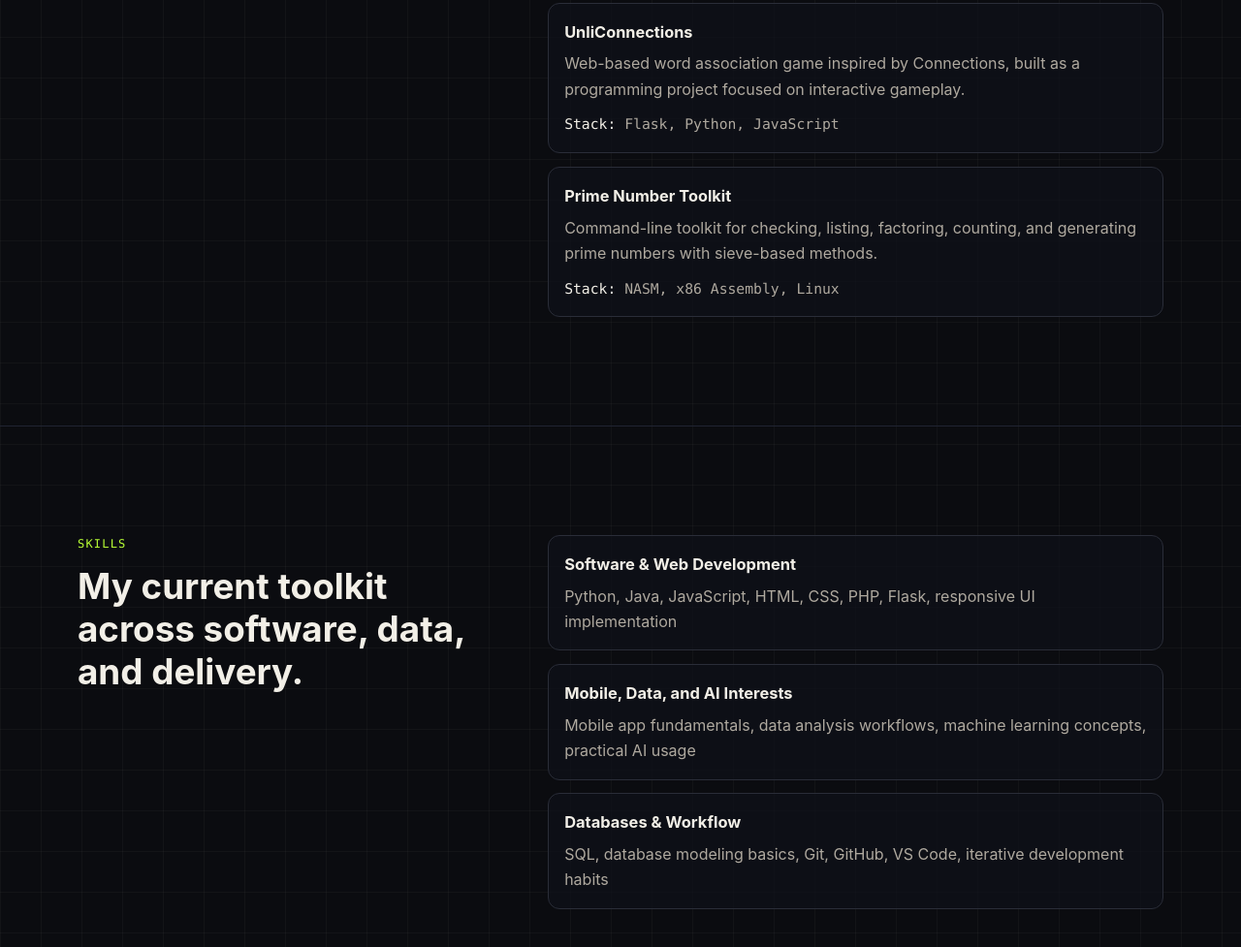
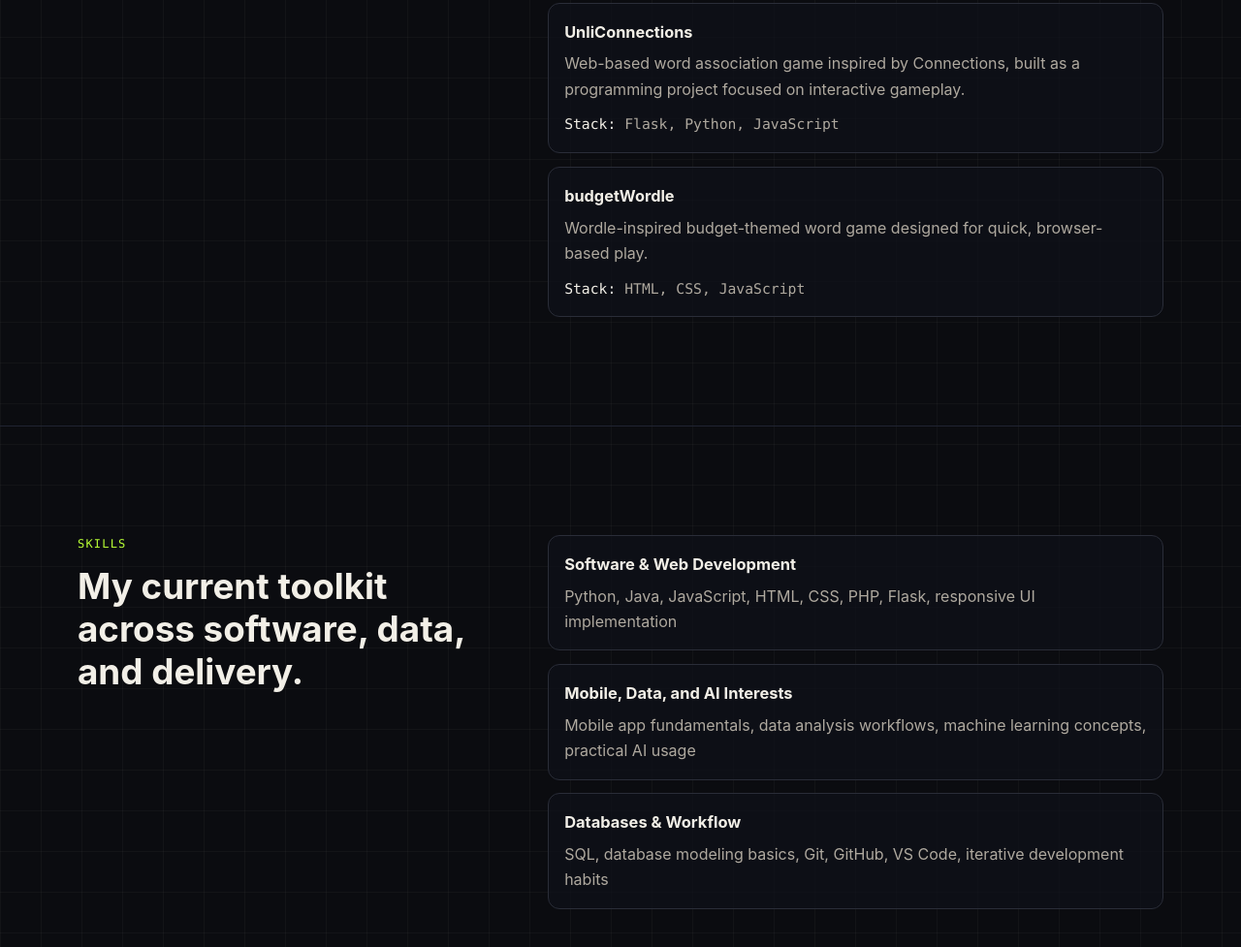
Before and after one commit to artelvin-bm/aebm-portfolio, a plain HTML site: page index.html in a window 1280 px wide. Shown: the part 1978-2955 px from the top of the page at 97% size. Drawn offline with Linux system fonts and the light colour scheme.

Commit message:
Replace Prime Number Toolkit with budgetWordle

```diff
--- a/index.html
+++ b/index.html
@@ -167,13 +167,13 @@
             <p class="project-stack"><span>Stack:</span> Flask, Python, JavaScript</p>
           </article>
 
-          <article class="project-mini" aria-label="Prime Number Toolkit">
-            <h3>Prime Number Toolkit</h3>
+          <article class="project-mini" aria-label="budgetWordle">
+            <h3>budgetWordle</h3>
             <p>
-              Command-line toolkit for checking, listing, factoring, counting, and
-              generating prime numbers with sieve-based methods.
+              Wordle-inspired budget-themed word game designed for quick,
+              browser-based play.
             </p>
-            <p class="project-stack"><span>Stack:</span> NASM, x86 Assembly, Linux</p>
+            <p class="project-stack"><span>Stack:</span> HTML, CSS, JavaScript</p>
           </article>
         </div>
       </div>
```
Also changed, not shown: 1 other file.
